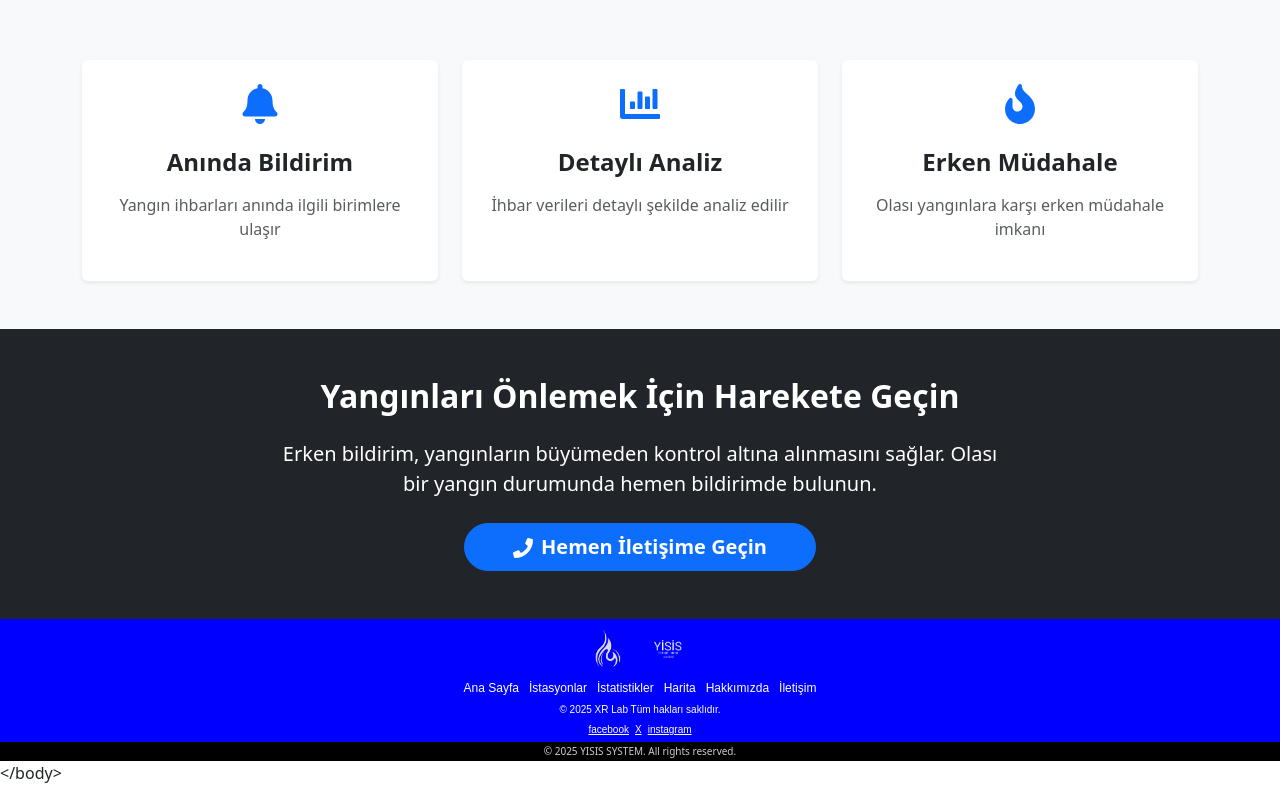
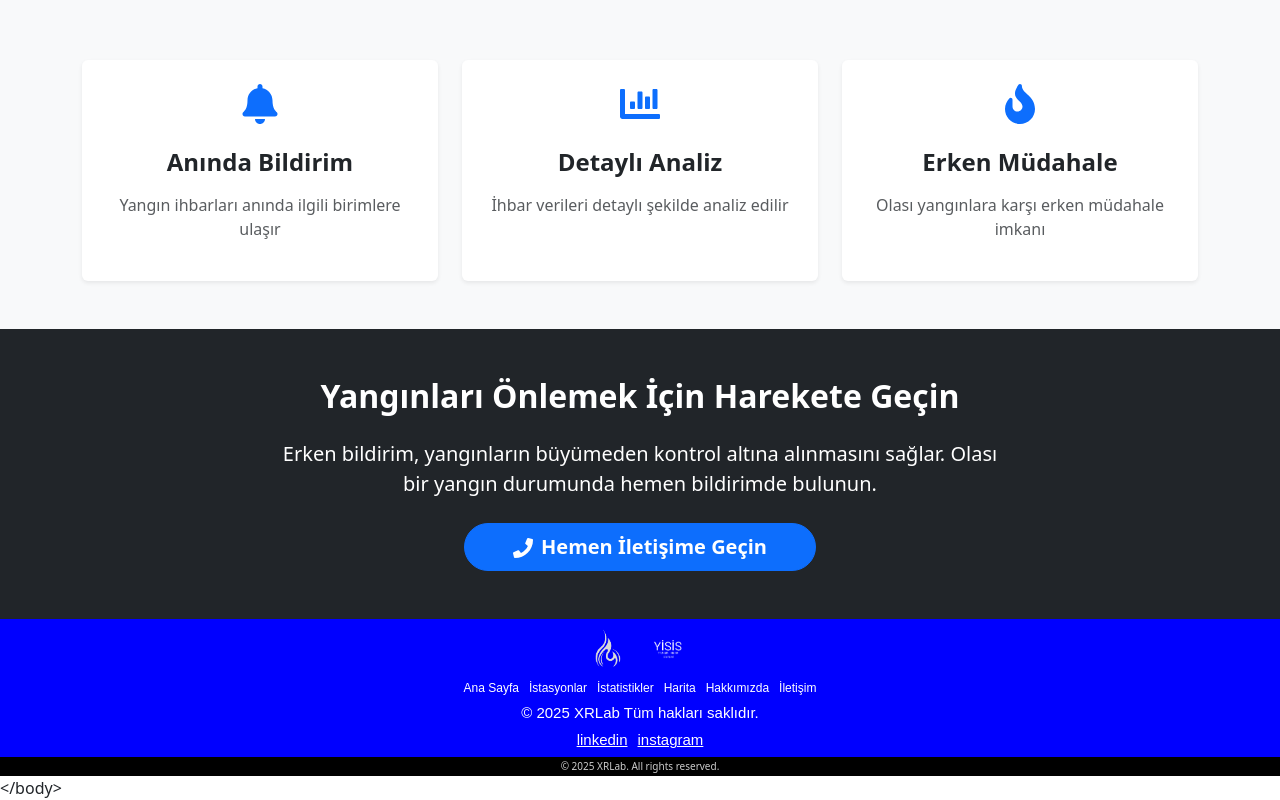
Before and after one commit to miracdogann/yangin_ihbar_app, a React (Vite) app: page / in a window 1280 px wide. Shown: the part 1195-1995 px from the top of the page. Built offline with nearby package versions, Linux system fonts and the light colour scheme.

Commit message:
Update Footer.jsx

```diff
--- a/src/components/Footer.jsx
+++ b/src/components/Footer.jsx
@@ -1,10 +1,10 @@
-import { Link } from "react-router";
+import { Link } from "react-router-dom";
 
 export default function Footer() {
   return (
     <div
       style={{
-        position: "total",
+        position: "relative",
         bottom: 0,
         left: 0,
         width: "100%",
@@ -16,7 +16,7 @@ export default function Footer() {
         style={{
           background: "#0000FF",
           color: "#fff",
-          padding: "5px 0", // padding küçültüldü
+          padding: "5px 0",
           textAlign: "center",
           fontFamily: "Arial, sans-serif",
         }}
@@ -26,7 +26,7 @@ export default function Footer() {
             display: "flex",
             alignItems: "center",
             justifyContent: "center",
-            gap: "15px", // gap küçültüldü
+            gap: "15px",
             flexWrap: "wrap",
             marginBottom: "5px",
           }}
@@ -35,7 +35,7 @@ export default function Footer() {
             src="9.png"
             alt="Logo"
             style={{
-              height: "40px", // yükseklik küçültüldü
+              height: "40px",
               width: "auto",
               objectFit: "contain",
             }}
@@ -44,7 +44,7 @@ export default function Footer() {
             src="/7.png"
             alt="YISIS Logo"
             style={{
-              height: "50px", // yükseklik küçültüldü
+              height: "50px",
               width: "auto",
               objectFit: "contain",
             }}
@@ -60,14 +60,27 @@ export default function Footer() {
           <Link to="/contact" style={{ color: "#fff", margin: "0 5px", textDecoration: "none" }}>İletişim</Link>
         </div>
 
-        <div style={{ fontSize: "10px", marginBottom: "5px" }}>
-          © 2025 XR Lab  Tüm hakları saklıdır.
+        <div style={{ fontSize: "15px", marginBottom: "5px" }}>
+          © 2025 XRLab Tüm hakları saklıdır.
         </div>
 
-        <div style={{ marginTop: "3px", fontSize: "10px" }}>
-          <a href="#" style={{ color: "#fff", margin: "0 3px" }}>facebook</a>
-          <a href="#" style={{ color: "#fff", margin: "0 3px" }}>X</a>
-          <a href="#" style={{ color: "#fff", margin: "0 3px" }}>instagram</a>
+        <div style={{ marginTop: "3px", fontSize: "15px" }}>
+          <a
+            href="https://www.linkedin.com/company/xrlabmcbu/posts/?feedView=all"
+            target="_blank"
+            rel="noopener noreferrer"
+            style={{ color: "#fff", margin: "0 5px" }}
+          >
+            linkedin
+          </a>
+          <a
+            href="https://www.instagram.com/xrlab.mcbu/"
+            target="_blank"
+            rel="noopener noreferrer"
+            style={{ color: "#fff", margin: "0 5px" }}
+          >
+            instagram
+          </a>
         </div>
       </div>
 
@@ -80,7 +93,7 @@ export default function Footer() {
           padding: "2px 5px",
         }}
       >
-        © {new Date().getFullYear()} YISIS SYSTEM. All rights reserved.
+        © {new Date().getFullYear()} XRLab. All rights reserved.
       </div>
     </div>
   );
```
